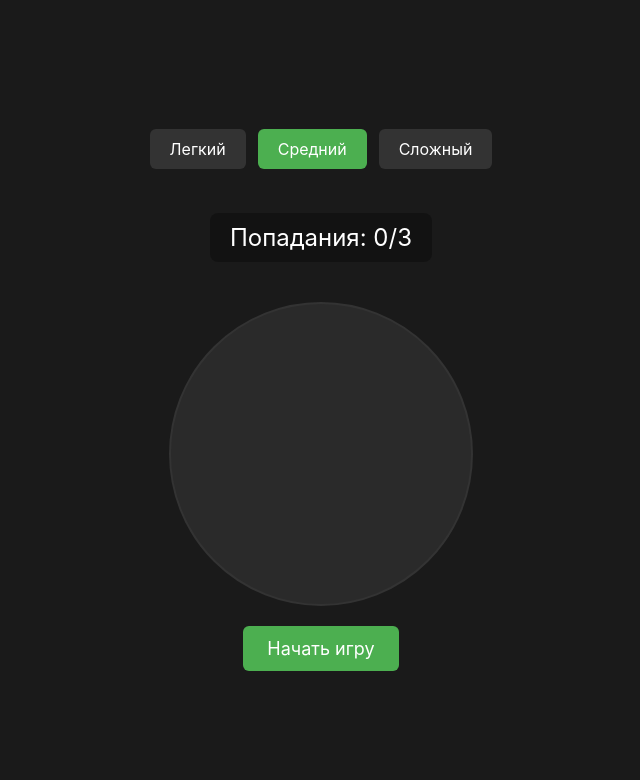
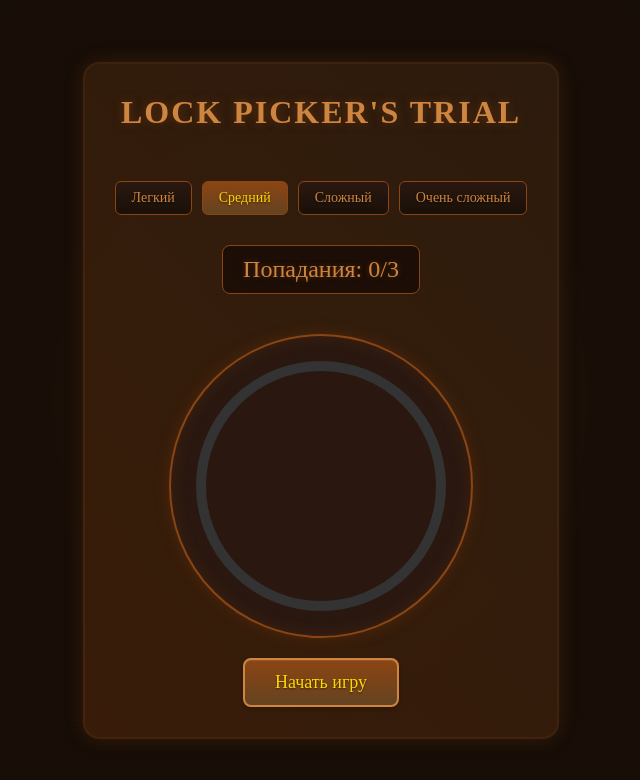
Before and after one commit to H07633R/skill-check-game, a React (Create React App) app: page /game in a window 1280 px wide. Shown: the top 780 px of the page, without its empty margins (319-959 px from the left). Built offline with nearby package versions, Linux system fonts and the light colour scheme.

Commit message:
New game style.

```diff
--- a/src/components/DifficultySelector/index.jsx
+++ b/src/components/DifficultySelector/index.jsx
@@ -3,23 +3,31 @@ import styled from 'styled-components';
 
 const Container = styled.div`
   display: flex;
-  gap: 12px;
-  margin-bottom: 24px;
+  gap: 10px;
+  margin: 10px 0;
+  flex-wrap: wrap;
+  justify-content: center;
 `;
 
 const Button = styled.button`
-  padding: 10px 20px;
-  font-size: 16px;
-  border: none;
+  padding: 8px 16px;
+  font-size: 14px;
+  font-family: 'MedievalSharp', cursive;
+  background: ${props => props.active ?
+    'linear-gradient(to bottom, #8B4513, #654321)' :
+    'linear-gradient(to bottom, #2a1810, #1a1008)'};
+  color: ${props => props.active ? '#FFD700' : '#CD853F'};
+  border: 1px solid #8B4513;
   border-radius: 6px;
   cursor: pointer;
   transition: all 0.2s ease;
-  background-color: ${props => props.active ? '#4CAF50' : '#333'};
-  color: white;
+  text-shadow: 0 1px 2px rgba(0, 0, 0, 0.5);
 
   &:hover {
-    background-color: ${props => props.active ? '#45a049' : '#444'};
-    transform: translateY(-2px);
+    background: ${props => props.active ?
+      'linear-gradient(to bottom, #9B5523, #755331)' :
+      'linear-gradient(to bottom, #3a2820, #2a1810)'};
+    transform: translateY(-1px);
   }
 
   &:active {
@@ -31,7 +39,8 @@ const DifficultySelector = ({ currentDifficulty, onDifficultyChange }) => {
   const difficulties = [
     { id: 'easy', label: 'Легкий' },
     { id: 'normal', label: 'Средний' },
-    { id: 'hard', label: 'Сложный' }
+    { id: 'hard', label: 'Сложный' },
+    { id: 'extreme', label: 'Очень сложный' }
   ];
 
   return (
@@ -40,6 +49,7 @@ const DifficultySelector = ({ currentDifficulty, onDifficultyChange }) => {
         <Button
           key={diff.id}
           active={currentDifficulty === diff.id}
+          difficulty={diff.id}
           onClick={() => onDifficultyChange(diff.id)}
         >
           {diff.label}
--- a/src/components/Game/GameCanvas.jsx
+++ b/src/components/Game/GameCanvas.jsx
@@ -3,23 +3,30 @@ import styled from 'styled-components';
 import SkillCheckGame from './SkillCheckGame';
 
 const Canvas = styled.canvas`
-  border: 2px solid #333;
+  border: 2px solid #8B4513;
   border-radius: 50%;
-  background-color: #2a2a2a;
+  background-color: #2a1810;
+  box-shadow:
+    0 0 15px rgba(139, 69, 19, 0.3),
+    inset 0 0 15px rgba(139, 69, 19, 0.2);
 `;
 
 const DIFFICULTY_SETTINGS = {
   easy: {
-    speed: 0.06,
-    targetSize: 0.15 // 15% от круга
+    speed: 0.05,
+    targetSize: 0.15
   },
   normal: {
-    speed: 0.075,
-    targetSize: 0.12 // 12% от круга
+    speed: 0.07,
+    targetSize: 0.13
   },
   hard: {
-    speed: 0.08,
-    targetSize: 0.10 // 10% от круга
+    speed: 0.09,
+    targetSize: 0.11
+  },
+  extreme: {
+    speed: 0.10,
+    targetSize: 0.09
   }
 };
 
--- a/src/components/Game/SkillCheckGame.js
+++ b/src/components/Game/SkillCheckGame.js
@@ -11,12 +11,9 @@ class SkillCheckGame {
     this.rotationSpeed = speed;
     this.targetSize = Math.PI * targetSize;
     this.isRunning = false;
-
-    // Начальная позиция цели
-    this.targetStart = Math.PI * 1.7;
+    this.targetStart = 0;
   }
 
-  // Новый метод для перемещения цели
   moveTarget() {
     // Генерируем новую позицию и нормализуем её
     let newTarget = Math.random() * Math.PI * 2;
@@ -25,6 +22,7 @@ class SkillCheckGame {
     }
 
     this.targetStart = newTarget;
+    this.draw();
   }
 
   draw() {
@@ -37,15 +35,19 @@ class SkillCheckGame {
     this.ctx.lineWidth = 10;
     this.ctx.stroke();
 
-    // Целевая зона
+    // Целевая зона рисуется только если игра запущена
+    if (this.isRunning) {
       this.ctx.beginPath();
       this.ctx.arc(this.centerX, this.centerY, this.radius,
         this.targetStart, this.targetStart + this.targetSize);
       this.ctx.strokeStyle = '#4CAF50';
       this.ctx.stroke();
+    }
 
-    // Стрелка
+    // Стрелка рисуется только если игра запущена
+    if (this.isRunning) {
       this.drawNeedle();
+    }
   }
 
   drawNeedle() {
@@ -93,8 +95,7 @@ class SkillCheckGame {
   start() {
     this.isRunning = true;
     this.angle = 0;
-    // При старте игры также рандомизируем начальную позицию
-    this.moveTarget();
+    this.moveTarget(); // Теперь зеленая зона появится только при старте
     this.update();
   }
 
@@ -106,8 +107,7 @@ class SkillCheckGame {
   setDifficulty(speed, targetSize) {
     this.rotationSpeed = speed;
     this.targetSize = Math.PI * targetSize;
-    // При смене сложности также меняем позицию цели
-    this.moveTarget();
+    this.draw(); // Просто перерисовываем
   }
 }
 
--- a/src/components/Score/index.jsx
+++ b/src/components/Score/index.jsx
@@ -3,12 +3,15 @@ import styled from 'styled-components';
 
 const ScoreContainer = styled.div`
   font-size: 24px;
-  color: white;
+  color: #CD853F;
   margin-bottom: 20px;
   padding: 10px 20px;
-  background-color: rgba(0, 0, 0, 0.3);
+  background-color: rgba(20, 10, 5, 0.7);
   border-radius: 8px;
   text-align: center;
+  font-family: 'MedievalSharp', cursive;
+  text-shadow: 0 0 5px rgba(139, 69, 19, 0.5);
+  border: 1px solid #8B4513;
 `;
 
 const Score = ({ current, required }) => (
--- a/src/pages/GamePage.jsx
+++ b/src/pages/GamePage.jsx
@@ -4,6 +4,7 @@ import styled from 'styled-components';
 import GameCanvas from '../components/Game/GameCanvas';
 import DifficultySelector from '../components/DifficultySelector';
 import Score from '../components/Score';
+import { BackgroundOverlay } from '../styles/BackgroundStyles';
 
 const PageContainer = styled.div`
   min-height: 100vh;
@@ -11,8 +12,22 @@ const PageContainer = styled.div`
   flex-direction: column;
   align-items: center;
   justify-content: center;
-  background-color: #1a1a1a;
+  background: #1a1008;
   padding: 20px;
+  position: relative;
+
+  &::before {
+    content: '';
+    position: fixed;
+    top: 0;
+    left: 0;
+    right: 0;
+    bottom: 0;
+    background:
+      radial-gradient(circle at center, transparent 0%, rgba(0,0,0,0.8) 100%);
+    opacity: 0.2;
+    z-index: 0;
+  }
 `;
 
 const GameContainer = styled.div`
@@ -20,25 +35,65 @@ const GameContainer = styled.div`
   flex-direction: column;
   align-items: center;
   gap: 20px;
+  position: relative;
+  z-index: 3;
+  padding: 30px;
+  background: rgba(20, 10, 5, 0.7);
+  border-radius: 15px;
+  box-shadow: 0 0 20px rgba(139, 69, 19, 0.3);
+  min-width: 350px;
+
+  &::before {
+    content: '';
+    position: absolute;
+    top: -2px;
+    left: -2px;
+    right: -2px;
+    bottom: -2px;
+    background: linear-gradient(45deg, #8B4513, #654321);
+    border-radius: 16px;
+    z-index: -1;
+    opacity: 0.3;
+  }
+`;
+
+const Title = styled.h1`
+  color: #CD853F;
+  text-shadow: 0 0 10px rgba(139, 69, 19, 0.5);
+  margin-bottom: 20px;
+  font-family: 'MedievalSharp', cursive;
+  text-transform: uppercase;
+  letter-spacing: 2px;
 `;
 
 const StartButton = styled.button`
-  padding: 12px 24px;
+  padding: 12px 30px;
   font-size: 18px;
-  background-color: #4CAF50;
-  color: white;
-  border: none;
-  border-radius: 6px;
+  font-family: 'MedievalSharp', cursive;
+  background: linear-gradient(to bottom, #8B4513, #654321);
+  color: #FFD700;
+  border: 2px solid #CD853F;
+  border-radius: 8px;
   cursor: pointer;
   transition: all 0.2s ease;
+  text-shadow: 0 1px 2px rgba(0, 0, 0, 0.5);
+  box-shadow:
+    0 2px 4px rgba(0, 0, 0, 0.2),
+    inset 0 1px 1px rgba(255, 255, 255, 0.1);
 
   &:hover {
-    background-color: #45a049;
+    background: linear-gradient(to bottom, #9B5523, #755331);
     transform: translateY(-2px);
+    box-shadow:
+      0 4px 8px rgba(0, 0, 0, 0.3),
+      inset 0 1px 1px rgba(255, 255, 255, 0.2);
   }
 
   &:active {
     transform: translateY(0);
+    box-shadow:
+      0 1px 2px rgba(0, 0, 0, 0.2),
+      inset 0 1px 1px rgba(0, 0, 0, 0.1);
   }
 `;
 
@@ -47,40 +102,40 @@ const GamePage = () => {
   const navigate = useNavigate();
   const [isRunning, setIsRunning] = useState(false);
   const [score, setScore] = useState(0);
-  const [isSpaceEnabled, setIsSpaceEnabled] = useState(true);
   const [gameRef, setGameRef] = useState(null);
 
   const handleReset = useCallback(() => {
     setIsRunning(false);
     setScore(0);
-    setIsSpaceEnabled(true);
   }, []);
 
   const handleHit = useCallback(() => {
     if (!gameRef?.checkHit()) {
-      alert('Мимо! Начните сначала.');
+      alert('Взлом не удался!');
       handleReset();
       return;
     }
 
-    setScore(prev => prev + 1);
-    setIsSpaceEnabled(false);
+    const newScore = score + 1;
 
-    setTimeout(() => {
-      setIsSpaceEnabled(true);
-    }, 750);
-
-    if (score + 1 >= 3) {
+    if (newScore >= 3) {
+      setIsRunning(false);
+      setScore(newScore);
       setTimeout(() => {
-        alert('Поздравляем! Вы выиграли!');
+        alert('Успешный взлом!');
         handleReset();
       }, 100);
+      return;
     }
+
+    gameRef.moveTarget();
+    setScore(newScore);
+
   }, [gameRef, score, handleReset]);
 
   useEffect(() => {
     const handleKeyDown = (e) => {
-      if (e.code === 'Space' && isRunning && isSpaceEnabled) {
+      if (e.code === 'Space' && isRunning) {
         e.preventDefault();
         handleHit();
       }
@@ -88,12 +143,11 @@ const GamePage = () => {
 
     window.addEventListener('keydown', handleKeyDown);
     return () => window.removeEventListener('keydown', handleKeyDown);
-  }, [isRunning, isSpaceEnabled, handleHit]);
+  }, [isRunning, handleHit]);
 
   const handleStart = () => {
     setScore(0);
     setIsRunning(true);
-    setIsSpaceEnabled(true);
   };
 
   const handleDifficultyChange = (newDifficulty) => {
@@ -103,7 +157,9 @@ const GamePage = () => {
 
   return (
     <PageContainer>
+      <BackgroundOverlay />
       <GameContainer>
+        <Title>Lock Picker's Trial</Title>
         {!isRunning && (
           <DifficultySelector
             currentDifficulty={difficulty}
--- /dev/null
+++ b/src/styles/BackgroundStyles.js
@@ -0,0 +1,18 @@
+import styled from 'styled-components';
+
+export const BackgroundOverlay = styled.div`
+  position: fixed;
+  top: 0;
+  left: 0;
+  right: 0;
+  bottom: 0;
+  background:
+    linear-gradient(
+      rgba(30, 15, 5, 0.95) 50%,
+      rgba(20, 10, 5, 0.95) 50%
+    );
+  background-size: 100% 4px;
+  z-index: 1;
+  pointer-events: none;
+  opacity: 0.15;
+`;
```
Also changed, not shown: 1 other file (tests, documents, lock files or other folders). Lines whose indentation alone changed are shown as unchanged.
